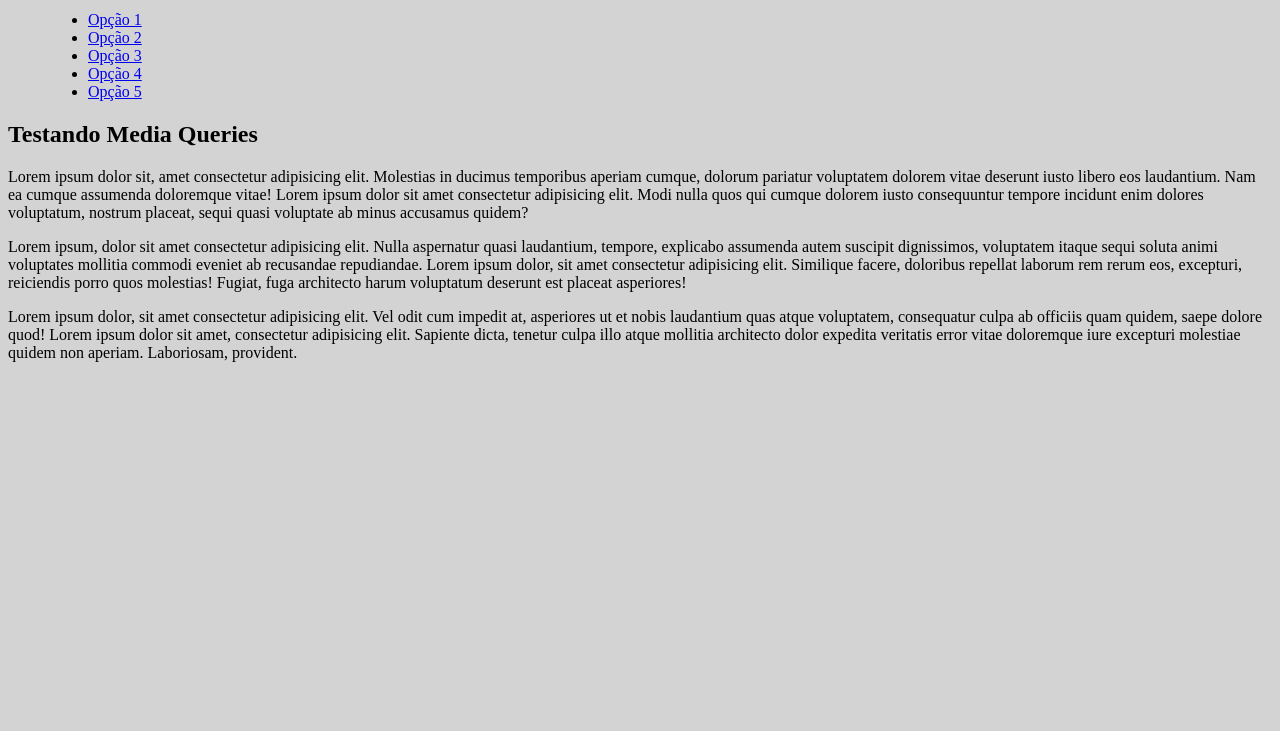
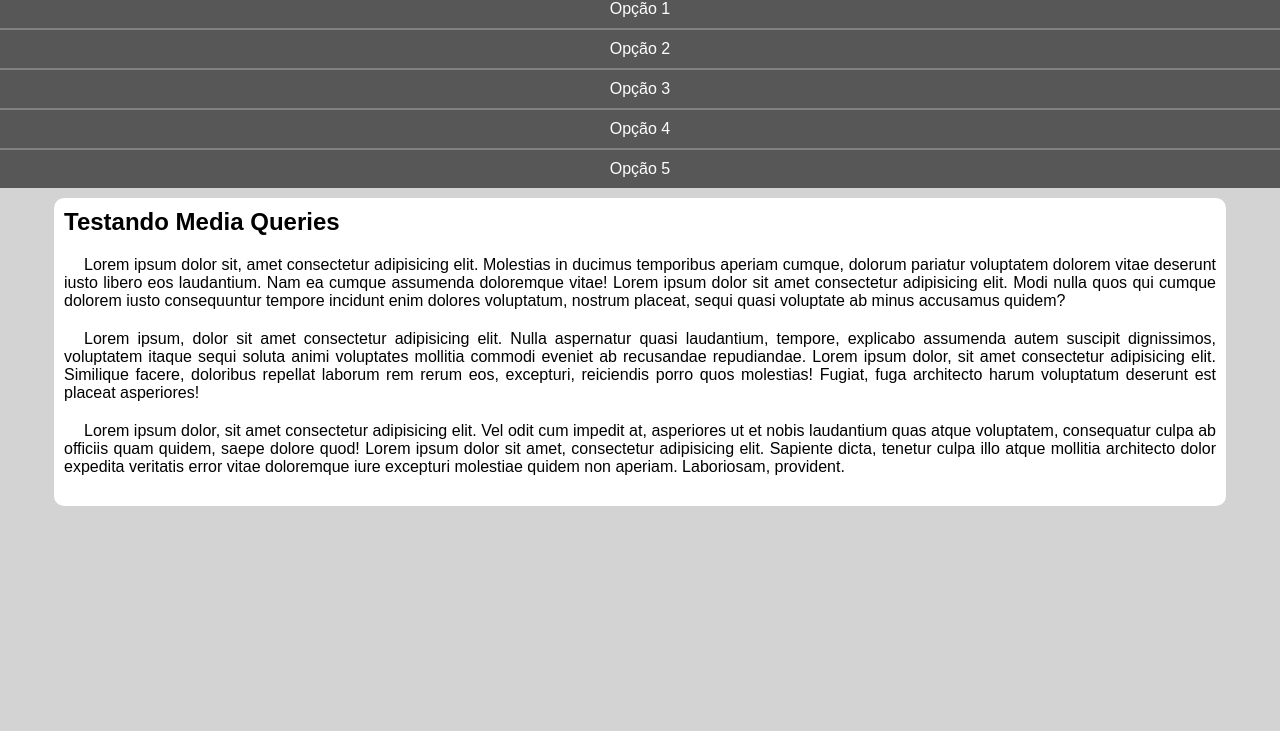
Before and after one commit to Gercinei/html-css, a plain HTML site: page exercicios/ex026/mq005/index.html in a window 1280 px wide. Shown: the part 69-800 px from the top of the page. Drawn offline with Linux system fonts and the light colour scheme.

Commit message:
Capítulo 25 aula 10
Configurando o layout do projeto

```diff
--- a/exercicios/ex026/mq005/estilos/style.css
+++ b/exercicios/ex026/mq005/estilos/style.css
@@ -1,3 +1,62 @@
 @charset "UTF-8";
 
-body {background-color: lightgrey;}
+* {
+    font-family: Arial, Helvetica, sans-serif;
+
+    margin: 0px;
+    padding: 0px;
+}
+
+body, html {
+    background-color: lightgrey;
+}
+
+header {
+    background-color: rgb(148, 148, 148);
+}
+
+header > h1 {
+    padding: 10px;
+    text-align: center;
+}
+
+menu {
+    display: block;
+}
+
+menu > ul {
+    list-style-type: none;
+}
+
+menu > ul >li > a {
+    display: block;
+    padding: 10px;
+    text-decoration: none;
+    text-align: center;
+    background-color: rgb(87, 87, 87);
+    color: white;
+    border-top: 2px solid gray;
+}
+
+menu > ul > li > a:hover {
+    background-color: gray;
+}
+
+main {
+    width: 90vw;
+    background-color: white;
+    margin: auto;
+    margin-top: 10px;
+    padding: 10px;
+    border-radius: 10px;
+}
+
+article > h2 {
+    padding-bottom: 20px;
+}
+
+article > p {
+    text-align: justify;
+    margin-bottom: 20px;
+    text-indent: 20px;
+}
```
